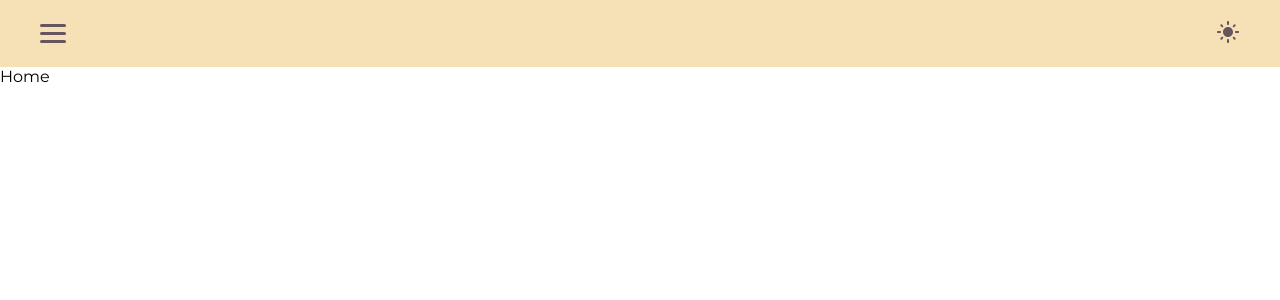
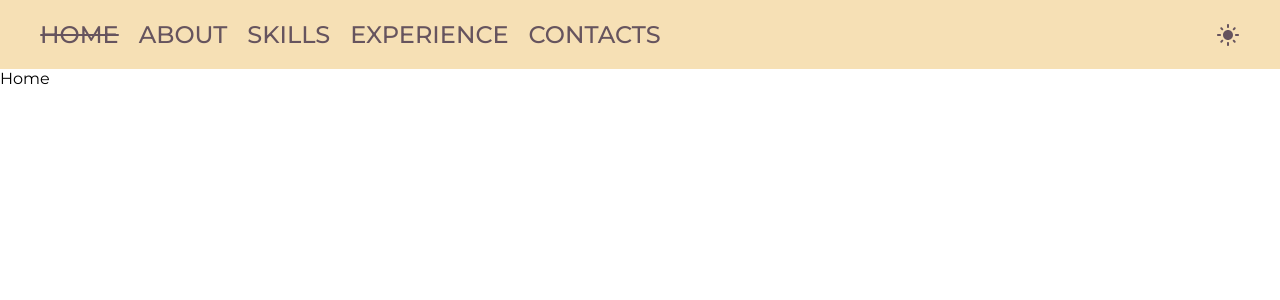
Before and after one commit to Maggie-Sh/maggies_website, a React (Create React App) app: page / in a window 1280 px wide. Shown: the top 300 px of the page. Built offline with nearby package versions, Linux system fonts and the light colour scheme.

Commit message:
worked on header

```diff
--- a/src/App.tsx
+++ b/src/App.tsx
@@ -8,7 +8,7 @@ import Experience from "./pages/experience";
 import Contacts from "./pages/contacts";
 import { Theme, light, dark } from "./theme/theme";
 
-interface AppContextInterface {
+export interface AppContextInterface {
   theme: Theme;
   toggleTheme: () => void;
 }
--- a/src/components/header/index.tsx
+++ b/src/components/header/index.tsx
@@ -11,17 +11,21 @@ import {
 import { links } from "./data";
 import LightModeIcon from "@mui/icons-material/LightMode";
 import NightlightRoundIcon from "@mui/icons-material/NightlightRound";
+import { AppContextInterface } from "../../App";
 
 const Header = () => {
-  const theme = useContext(ThemeContext);
+  const { theme, toggleTheme } = useContext(
+    ThemeContext
+  ) as AppContextInterface;
+
   const [isShowMenu, setIsShowMenu] = useState(false);
 
   const handleToggle = () => setIsShowMenu((prev) => !prev);
   const handleHideMenu = () => setIsShowMenu(false);
 
   return (
-    <HeaderSt theme={theme?.theme}>
-      <MenuButton theme={theme?.theme} onClick={handleToggle}>
+    <HeaderSt theme={theme}>
+      <MenuButton theme={theme} onClick={handleToggle}>
         <div />
         <div />
         <div />
@@ -29,21 +33,22 @@ const Header = () => {
       <NavBackground
         className={isShowMenu ? "show" : ""}
         onClick={handleHideMenu}
-      >
-        <Nav
-          theme={theme?.theme}
-          className={isShowMenu ? "show" : ""}
-          onBlur={handleHideMenu}
-        >
-          {links.map((link) => (
-            <CustomLink key={link.name} theme={theme?.theme} to={link.path}>
-              {link.name}
-            </CustomLink>
-          ))}
-        </Nav>
-      </NavBackground>
-      <IconButton onClick={theme?.toggleTheme} theme={theme?.theme}>
-        {theme?.theme.name === "light" ? (
+      />
+      <Nav theme={theme} className={isShowMenu ? "show" : ""}>
+        {links.map((link) => (
+          <CustomLink
+            key={link.name}
+            theme={theme}
+            to={link.path}
+            onClick={handleHideMenu}
+            tabIndex={!isShowMenu ? -1 : 0}
+          >
+            {link.name}
+          </CustomLink>
+        ))}
+      </Nav>
+      <IconButton onClick={toggleTheme} theme={theme}>
+        {theme.name === "light" ? (
           <LightModeIcon />
         ) : (
           <NightlightRoundIcon className="dark" />
--- a/src/components/header/styled.ts
+++ b/src/components/header/styled.ts
@@ -33,11 +33,9 @@ export const NavBackground = styled.div`
     inset: 0;
     width: 100%;
     height: 100vh;
-    transform: scaleX(0);
-    transform-origin: left;
-    transition: transform 300ms cubic-bezier(0.85, 0.01, 0.4, 1);
+    display: none;
     &.show {
-      transform: scaleX(1);
+      display: block;
     }
   }
 `;
@@ -46,12 +44,22 @@ export const Nav = styled.nav`
   ${df_ac_jsb}
   gap:20px;
   @media (max-width: 768px) {
+    position: absolute;
+    inset: 0;
+    z-index: 1;
     ${dfc_as_jcs}
     padding: 20px;
     width: 50%;
     height: 100%;
     background-color: ${({ theme }) => theme.primary};
     box-shadow: 4px 8px 12px rgba(0, 0, 0, 0.2);
+    transform: scaleX(0);
+    transform-origin: left;
+    transition: transform 300ms cubic-bezier(0.85, 0.01, 0.4, 1);
+    overflow: hidden;
+    &.show {
+      transform: scaleX(1);
+    }
   }
   @media (max-width: 480px) {
     width: 100%;
@@ -97,6 +105,8 @@ export const CustomLink = styled(NavLink)`
 `;
 
 export const IconButton = styled.button`
+  max-width: 24px;
+  max-height: 24px;
   margin-left: auto;
   & svg {
     fill: ${({ theme }) => theme.primary};
@@ -109,6 +119,7 @@ export const IconButton = styled.button`
 export const MenuButton = styled.button`
   width: 26px;
   height: 24px;
+  padding: 2px;
   ${df_ac_jc}
   flex-direction: column;
   gap: 5px;
@@ -118,4 +129,7 @@ export const MenuButton = styled.button`
     border-radius: 10px;
     background-color: ${({ theme }) => theme.primary};
   }
+  @media (min-width: 769px) {
+    display: none;
+  }
 `;
```
